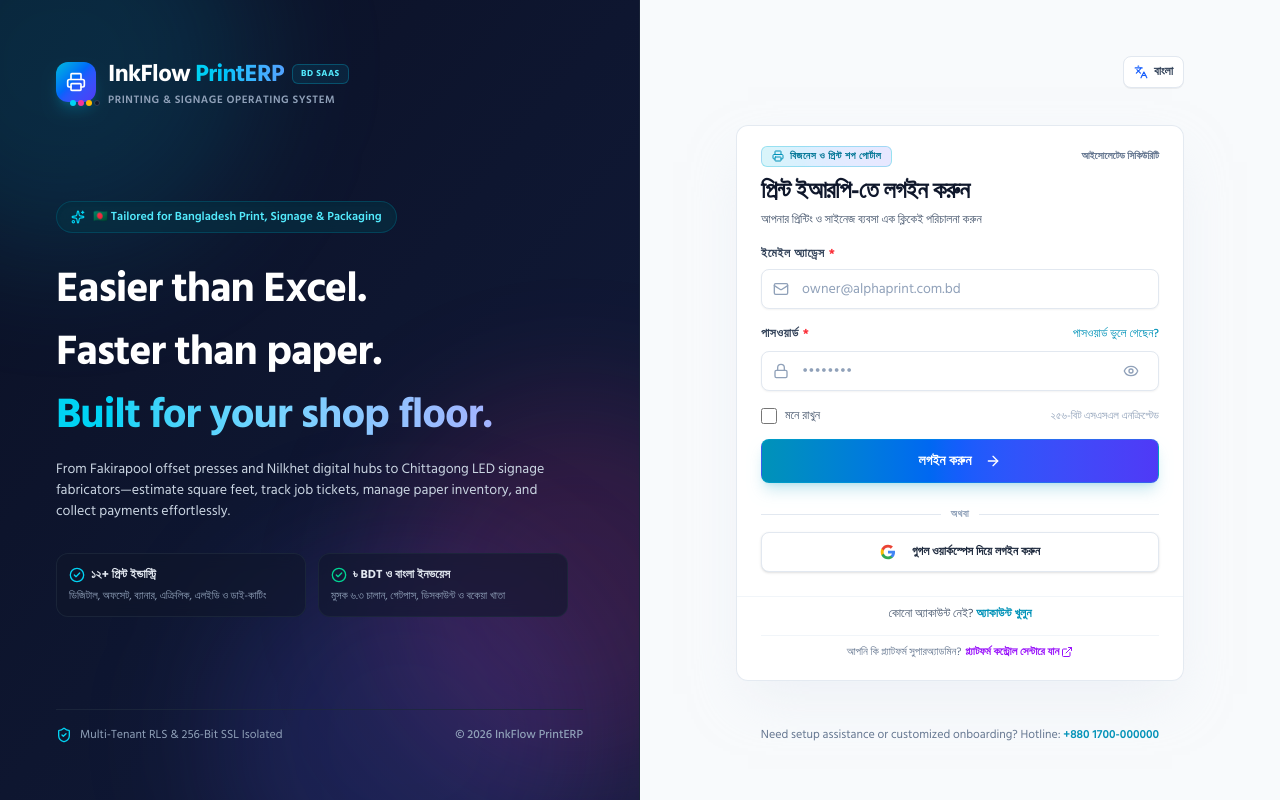
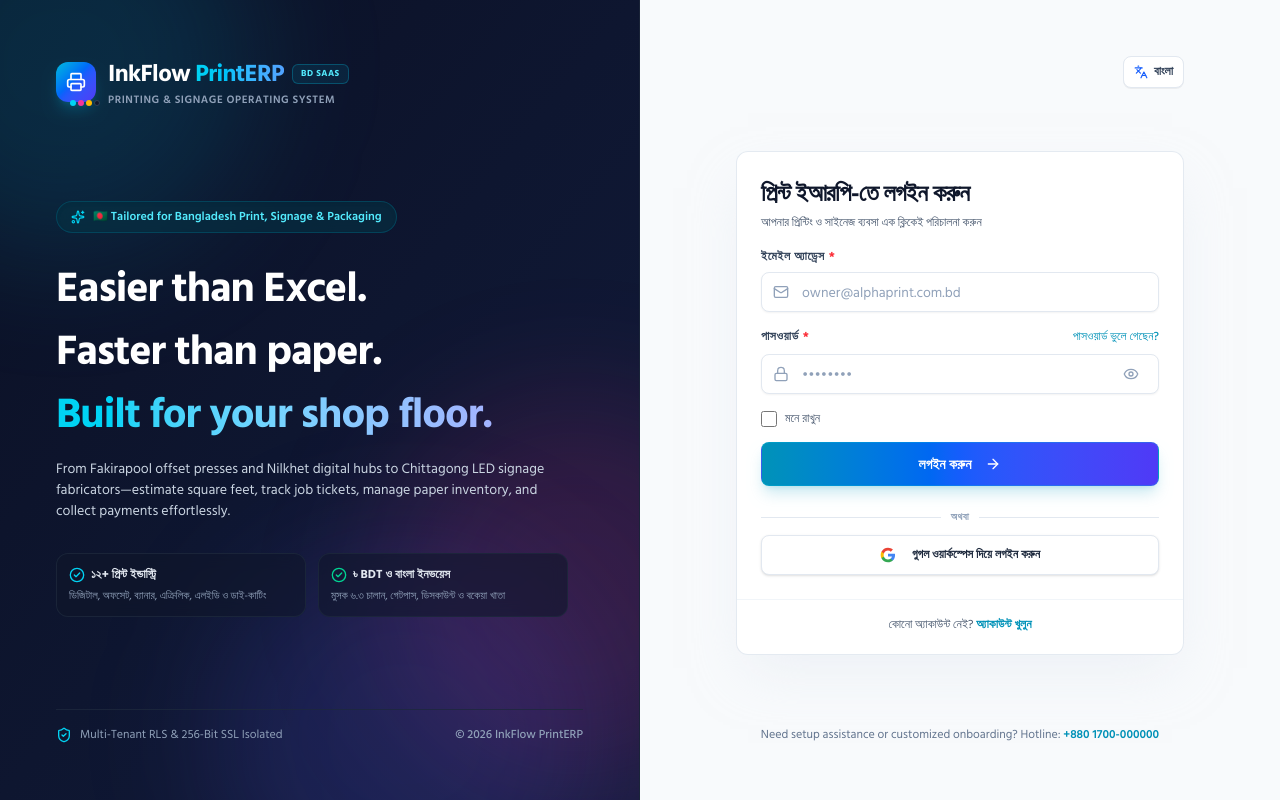
Before and after one commit to inkflowerp/InkFlow-ERP, a Next.js app: page /login in a window 1280 px wide. Built offline with nearby package versions, Linux system fonts and the light colour scheme.

Commit message:
fix(ui): simplify login page by removing technical badges and platform admin link

```diff
--- a/app/(auth)/login/page.tsx
+++ b/app/(auth)/login/page.tsx
@@ -12,10 +12,7 @@
   ShieldAlert,
   Eye,
   EyeOff,
-  Printer,
-  ShieldCheck,
   RefreshCw,
-  ExternalLink,
   Sparkles,
   CheckCircle2,
   AlertTriangle,
@@ -214,19 +211,7 @@
 
   return (
     <Card className="border-slate-200/90 shadow-2xl shadow-slate-200/50 dark:border-slate-800/90 dark:bg-slate-900/95 dark:shadow-black/40 backdrop-blur-xl">
-      <CardHeader className="space-y-1.5 text-left pb-3 pt-5 px-5 sm:px-6">
-        {/* Top Header Badge & Identity */}
-        <div className="flex items-center justify-between gap-2">
-          <div className="inline-flex items-center gap-1.5 px-2.5 py-0.5 rounded-md bg-gradient-to-r from-cyan-500/15 via-blue-500/15 to-indigo-500/15 border border-cyan-500/30 text-[10px] font-bold uppercase tracking-wider text-cyan-700 dark:text-cyan-300">
-            <Printer className="h-3 w-3 text-cyan-600 dark:text-cyan-400 shrink-0" />
-            <span>{t('auth.portal_badge') || 'BUSINESS & SHOP FLOOR PORTAL'}</span>
-          </div>
-
-          <span className="text-[10px] font-semibold text-slate-500 dark:text-slate-400">
-            {t('auth.sec_rls') || 'Tenant RLS'}
-          </span>
-        </div>
-
+      <CardHeader className="space-y-1.5 text-left pb-3 pt-6 px-5 sm:px-6">
         <div>
           <CardTitle className="text-xl sm:text-2xl font-black tracking-tight text-slate-900 dark:text-white">
             {t('auth.login_title')}
@@ -375,7 +360,7 @@
           </div>
 
           {/* Remember Me Checkbox */}
-          <div className="flex items-center justify-between pt-0.5">
+          <div className="flex items-center pt-0.5">
             <label className="flex items-center gap-2 cursor-pointer select-none">
               <input
                 type="checkbox"
@@ -387,10 +372,6 @@
                 {t('auth.remember_me') || 'Remember Me'}
               </span>
             </label>
-
-            <span className="text-[11px] text-slate-400">
-              {t('auth.sec_ssl') || '256-Bit SSL'}
-            </span>
           </div>
 
           {/* Primary Submit Button */}
@@ -445,8 +426,8 @@
           </Button>
         </CardContent>
 
-        {/* Card Footer: Sign Up Link & Cross-Portal Navigation */}
-        <CardFooter className="flex flex-col space-y-3 pt-2 pb-5 px-5 sm:px-6 text-center text-xs text-slate-600 dark:text-slate-400 border-t border-slate-100 dark:border-slate-800/80">
+        {/* Card Footer: Sign Up Link */}
+        <CardFooter className="flex flex-col space-y-3 pt-4 pb-5 px-5 sm:px-6 text-center text-xs text-slate-600 dark:text-slate-400 border-t border-slate-100 dark:border-slate-800/80">
           <div>
             {t('auth.no_account')}{' '}
             <Link
@@ -454,18 +435,6 @@
               className="font-bold text-cyan-600 hover:text-cyan-700 dark:text-cyan-400 dark:hover:text-cyan-300 transition-colors hover:underline py-1"
             >
               {t('auth.sign_up')}
-            </Link>
-          </div>
-
-          {/* Differentiating link to Platform Superadmin login */}
-          <div className="pt-2 border-t border-slate-100 dark:border-slate-800/60 w-full flex items-center justify-center gap-1 text-[11px] text-slate-500 dark:text-slate-400">
-            <span>{t('auth.platform_admin_hint') || 'Are you a Platform Superadministrator?'}</span>
-            <Link
-              href="/platform/login"
-              className="font-semibold text-purple-600 hover:text-purple-700 dark:text-purple-400 dark:hover:text-purple-300 inline-flex items-center gap-0.5 hover:underline"
-            >
-              <span>{t('auth.platform_admin_link') || 'Platform Control Center'}</span>
-              <ExternalLink className="h-3 w-3" />
             </Link>
           </div>
         </CardFooter>
```
